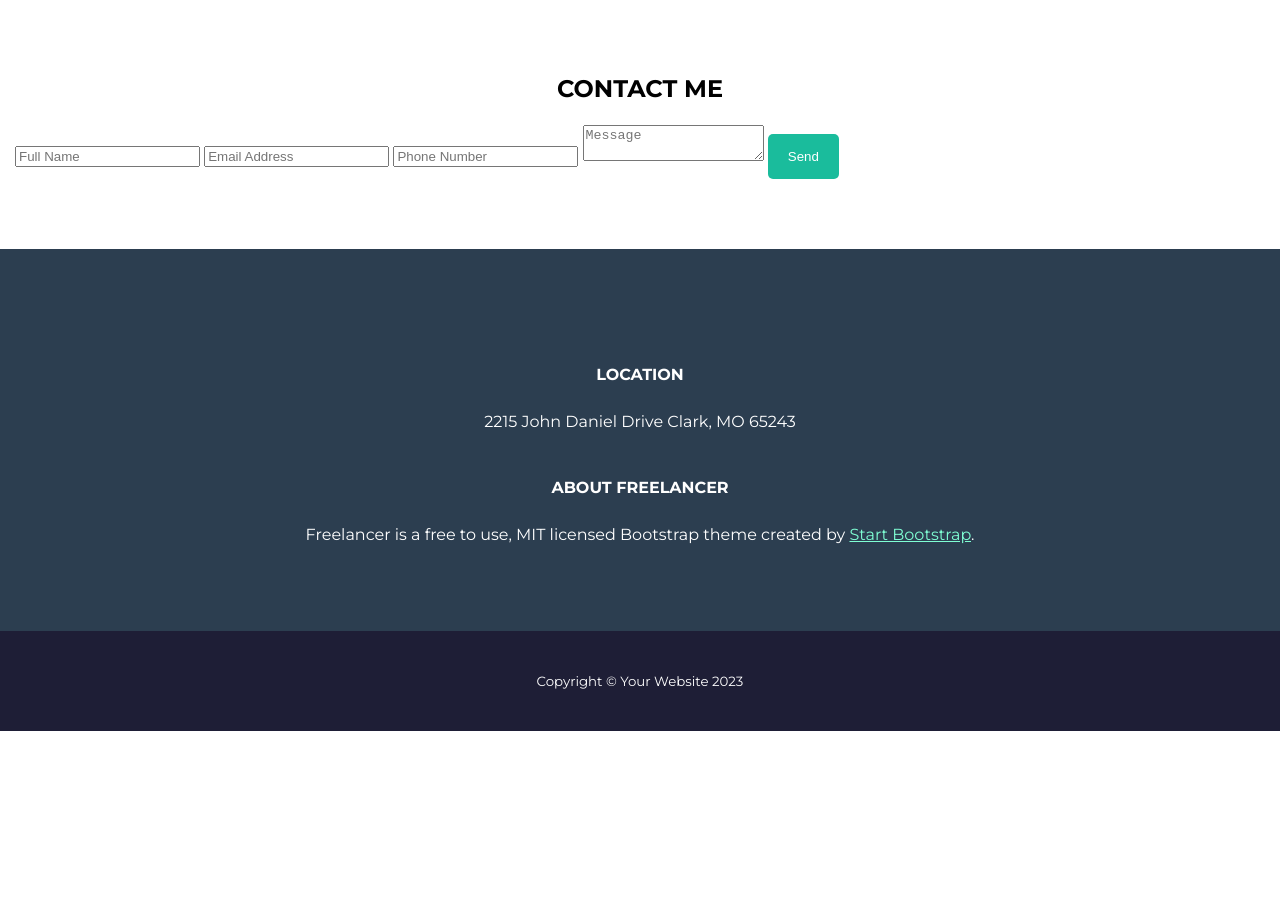
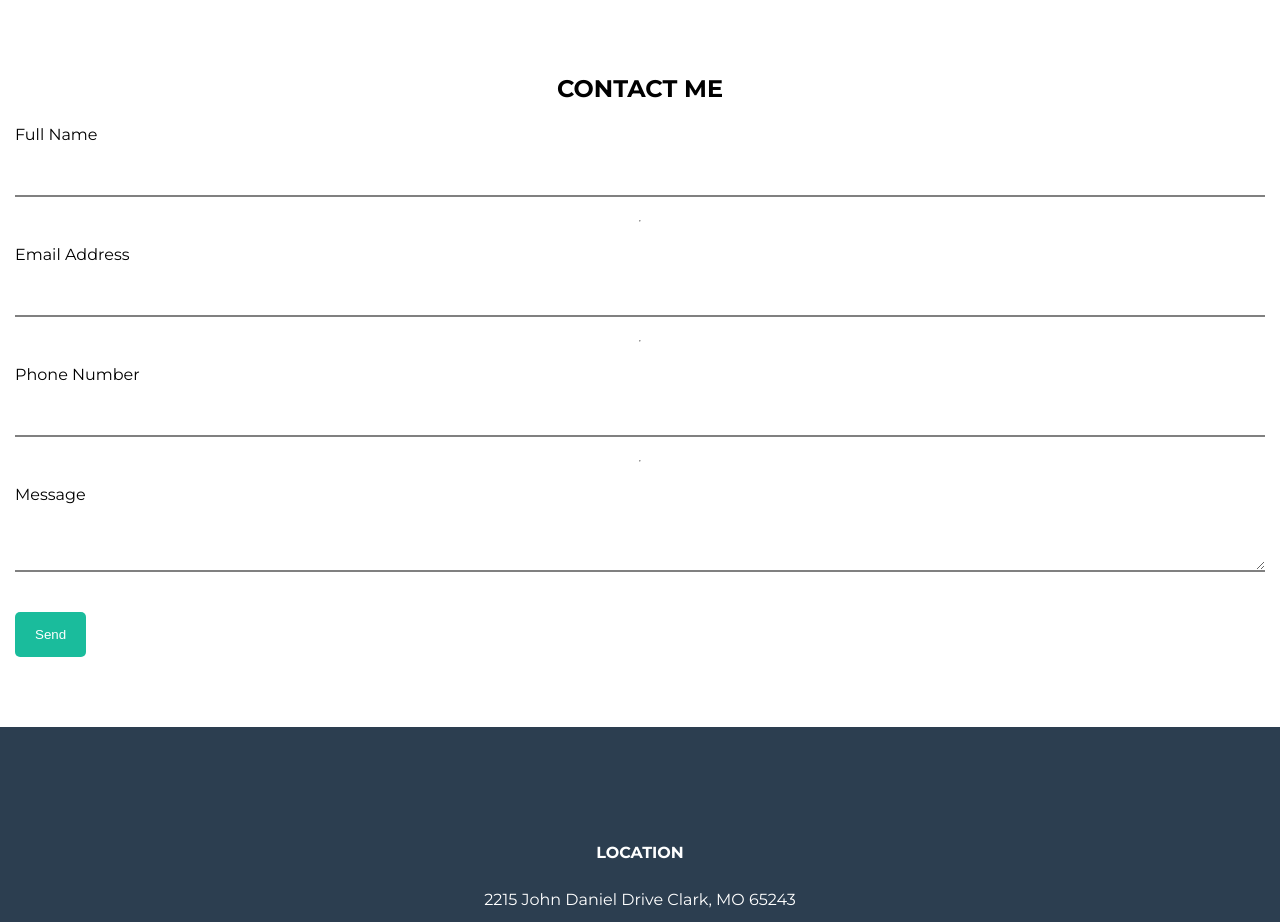
Before and after one commit to Lukowski97/esercizio-svolto-L14, a plain HTML site: page index.html in a window 1280 px wide. Shown: the part 2920-3842 px from the top of the page. Before the commit the page ends 3651 px from the top, so only its background shows below. Drawn offline with Linux system fonts and the light colour scheme.

Commit message:
Refactor contact form structure and styles for improved layout and accessibility

```diff
--- a/css/style.css
+++ b/css/style.css
@@ -10,6 +10,21 @@
 
 .spaced-container{
     padding: 70px 15px;
+}
+form{
+    display: flex;
+    flex-direction: column;
+    gap: 15px;
+    margin-bottom: 40px;
+}
+
+input, textarea{
+    padding: 10px;
+    border-bottom: 2px solid gray;
+    border-top: none;
+    border-left: none;
+    border-right: none;
+    outline: none;
 }
 
 .btn-send{
--- a/index.html
+++ b/index.html
@@ -62,13 +62,20 @@
             <h2>CONTACT ME</h2>
             <form>
 
-                <input type="text" placeholder="Full Name">
-                <input type="email" placeholder="Email Address">
-                <input type="tel" placeholder="Phone Number">
-                <textarea placeholder="Message"></textarea>
-                <button class="btn-send">Send</button>
+                <label for="text">Full Name</label>
+                <input type="text">
+                <hr>
+                <label for="email">Email Address</label>
+                <input type="email">
+                <hr>
+                <label for="tel">Phone Number</label>
+                <input type="tel">
+                <hr>
+                <label for="message">Message</label>
+                <textarea></textarea>
 
             </form>
+            <button class="btn-send">Send</button>
         </aside>
 
         <footer class="text-white">
```
